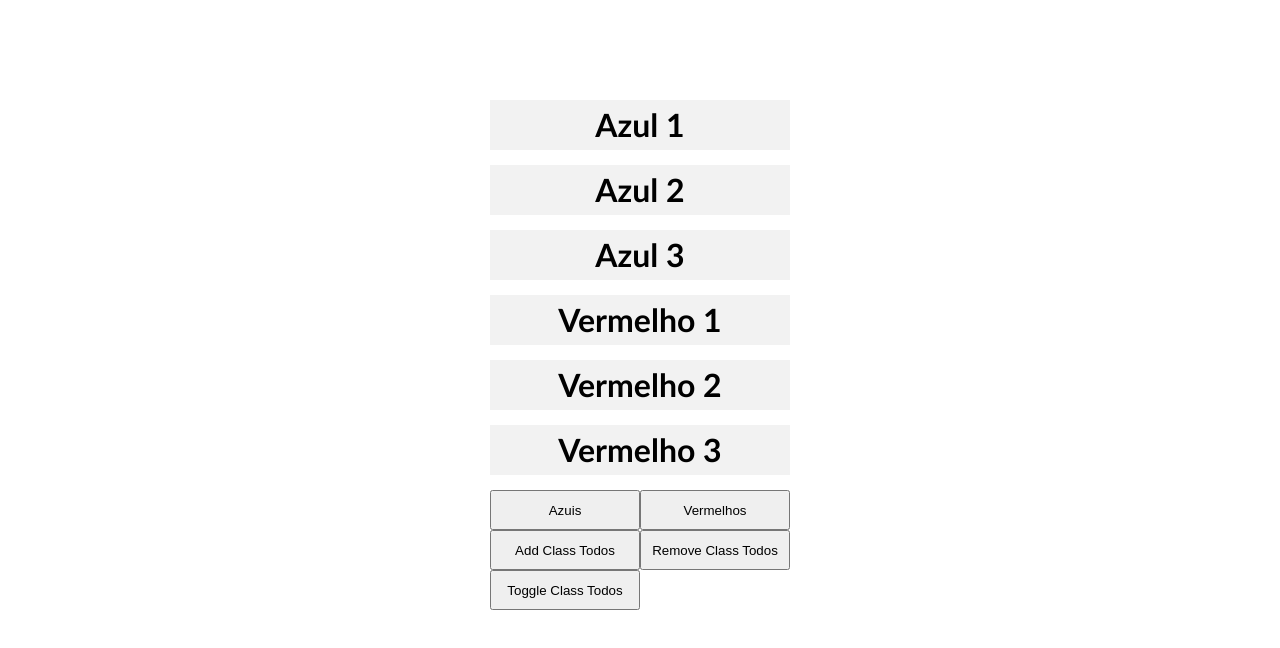
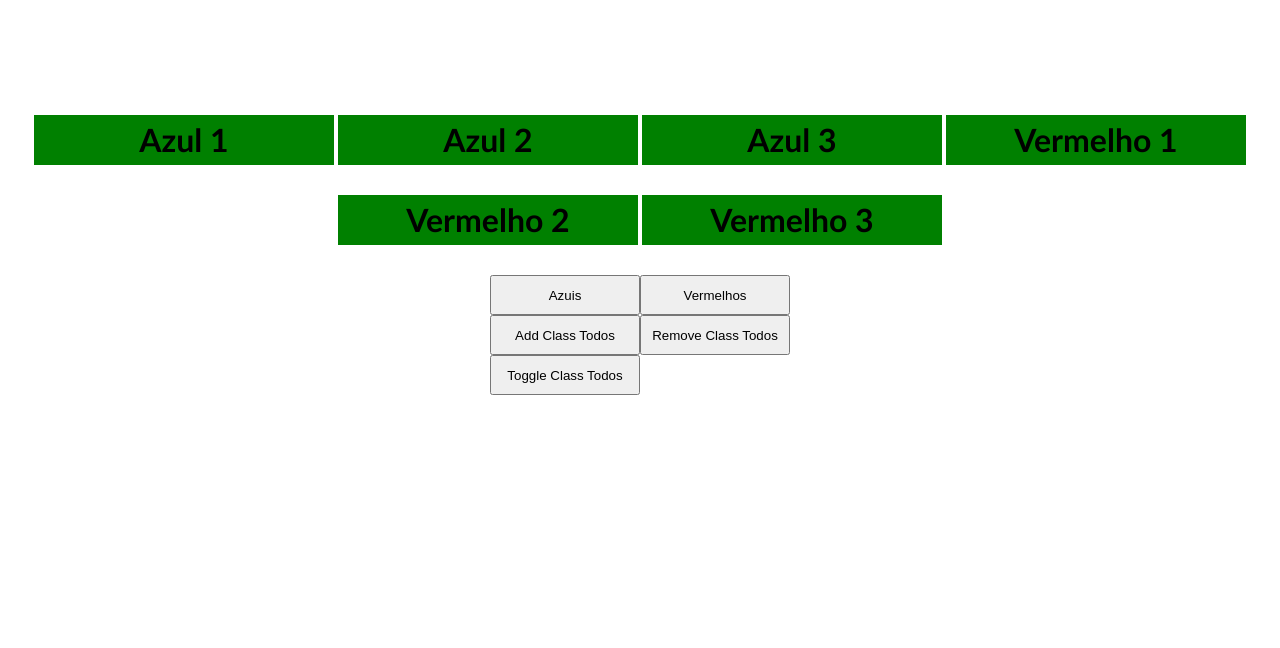
Before and after one commit to eduardobcoelho/Front-end-Design-Course, a plain HTML site: page exercise/JQuery - Selectors/index.html in a window 1280 px wide. Both pictures are taken after a click on the button "Toggle Class Todos". Drawn offline with nearby package versions, Linux system fonts and the light colour scheme.

Commit message:
JQuery: Add, Remove and Toggle Class

```diff
--- a/exercise/JQuery - Selectors/js/main.js
+++ b/exercise/JQuery - Selectors/js/main.js
@@ -1,9 +1,13 @@
 $(function(){
     var blueItems = $('.item-azul');
     var redItems = $('.item-vermelho');
+    var items = $('h1');
 
     var btnBlue = $('#faca-azul');
     var btnRed = $('#faca-vermelho');
+    var btnChange = $('.btn-change');
+    var btnRemove = $('.btn-remove');
+    var btnToggle = $('.btn-toggle');
 
     btnBlue.click(function(){
         blueItems.css({
@@ -20,4 +24,16 @@ $(function(){
         })
         $('body').css('background-color','red');
     })
+
+    btnChange.click(function(){
+        items.addClass('change-items');
+    })
+
+    btnRemove.click(function(){
+        items.removeClass('change-items');
+    })
+
+    btnToggle.click(function(){
+        items.toggleClass('change-items');
+    })
 })
```
Also changed, not shown: anotations_section_06.txt, exercise/JQuery - Selectors/css/style.css (line endings or trailing spaces).
